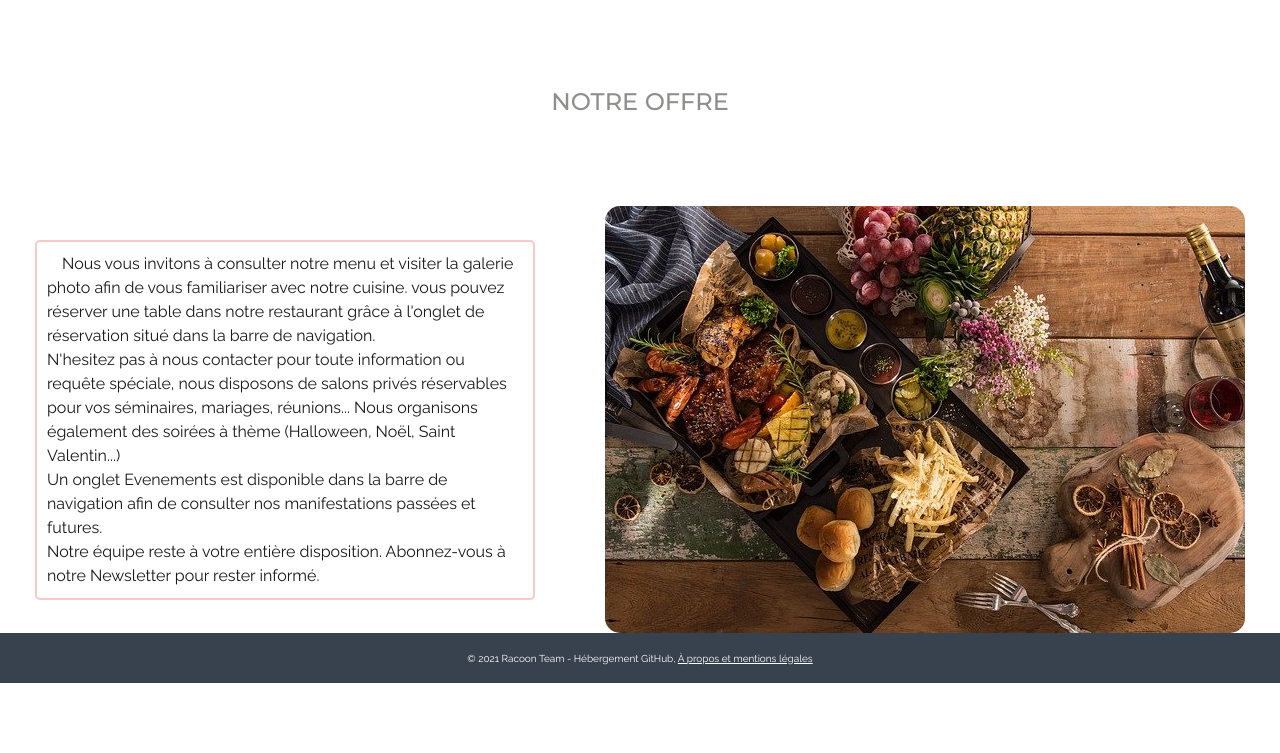
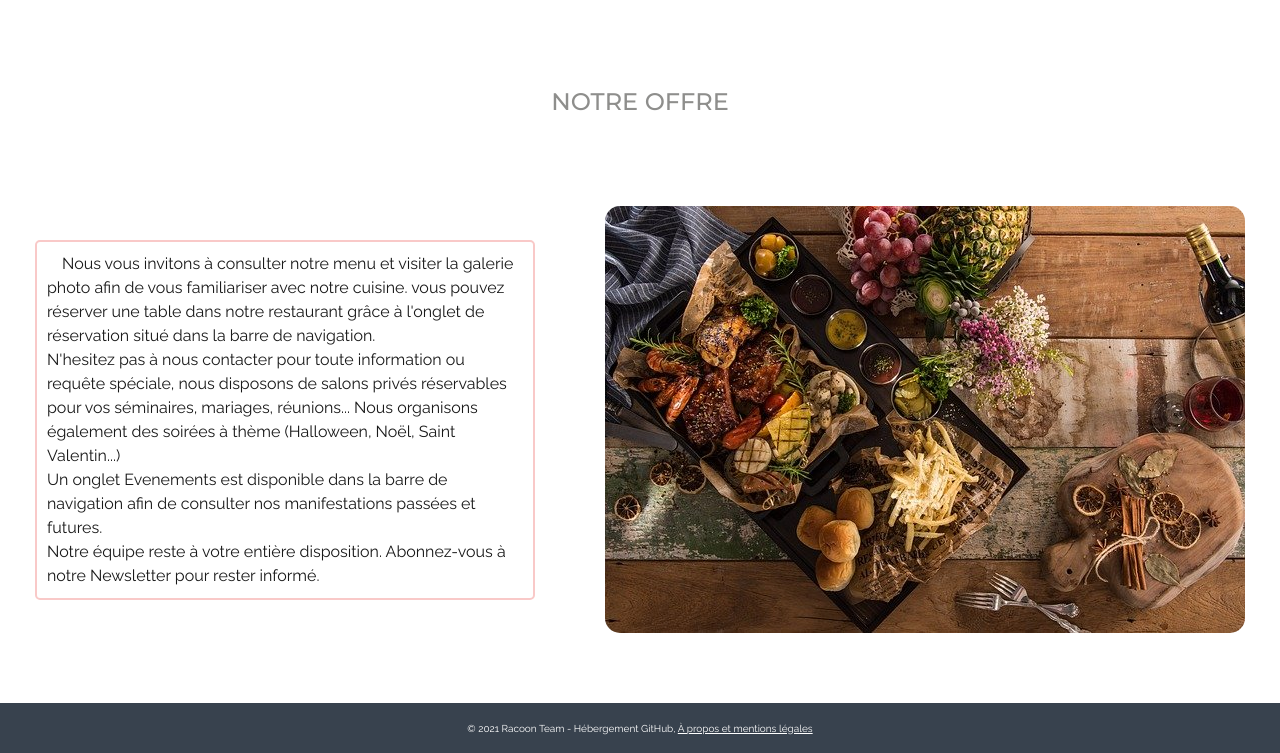
Before and after one commit to mystere974/restOdyssey, a website: page presentation.html in a window 1280 px wide. Shown: the part 1557-2310 px from the top of the page. Drawn offline with nearby package versions, Linux system fonts and the light colour scheme.

Commit message:
footer issue

```diff
--- a/presentation.html
+++ b/presentation.html
@@ -106,7 +106,7 @@
 
             <div class="space"></div>
 
-<footer>
+<footer id="foot">
     <p>© 2021 Racoon Team - Hébergement GitHub, <a href="mentions-legales.html" target='_blank'>À propos et mentions légales</a></p>
 </footer>
 
--- a/styles/presentation.css
+++ b/styles/presentation.css
@@ -80,7 +80,7 @@
   margin: 15px;
 }
 
-footer {
+#foot {
  position: relative;
  margin-bottom: -180vh;
 }
```
